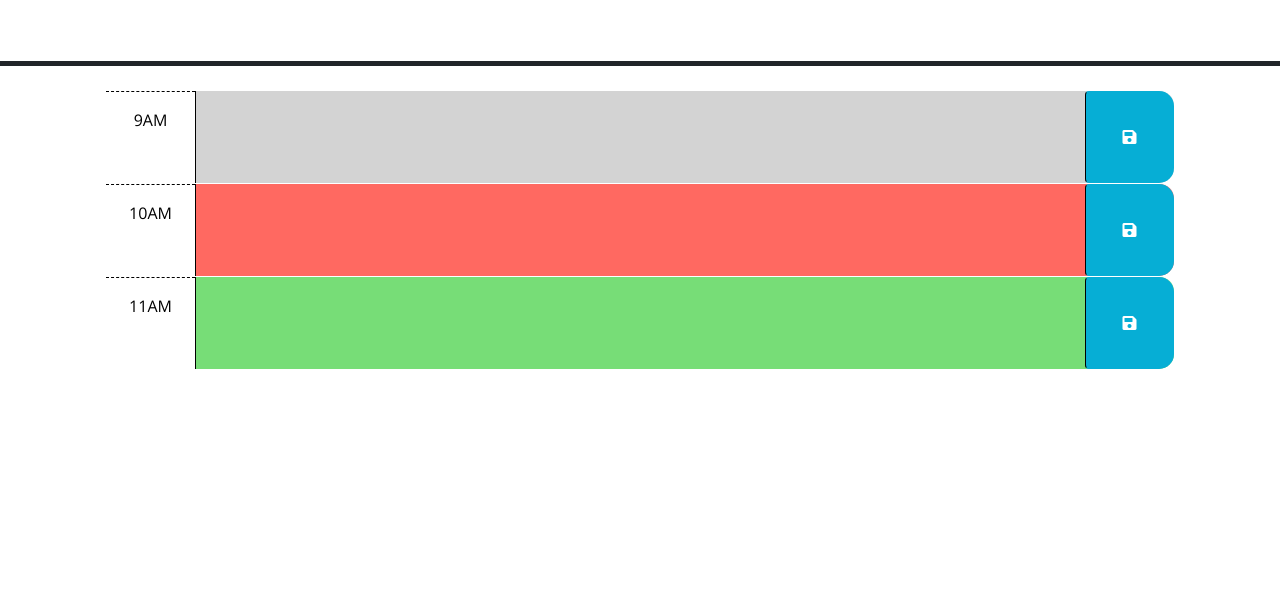
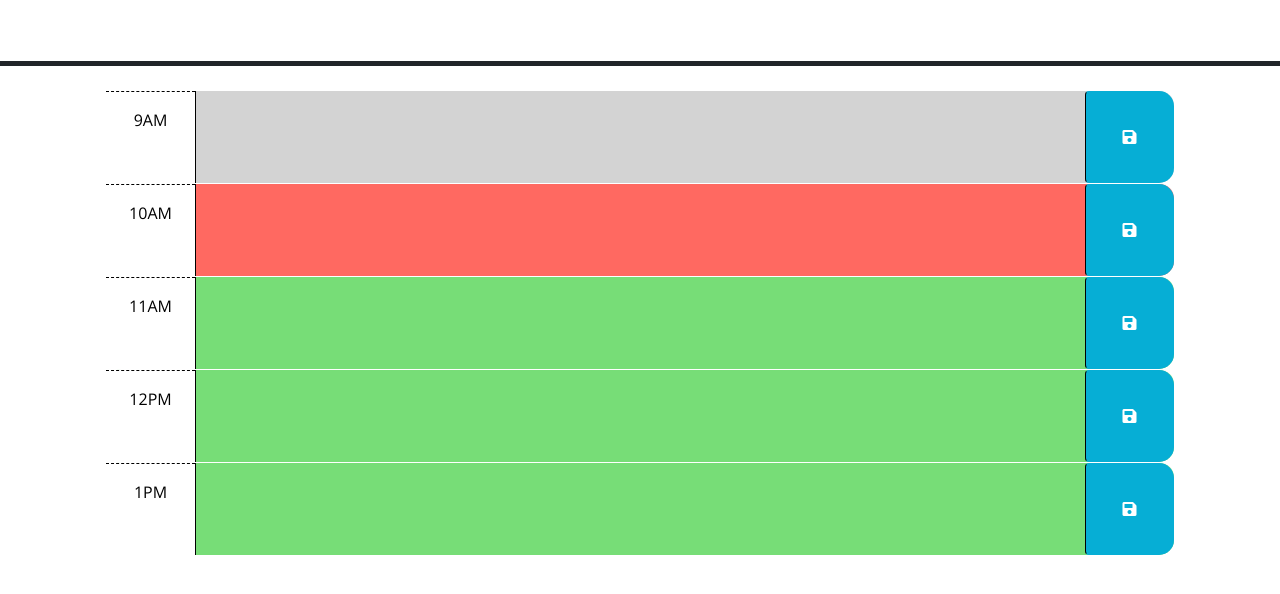
Before and after one commit to antigravityrunner/Third-Party-APIs-Challenge-5, a plain HTML site: page index.html in a window 1280 px wide. Shown: the part 166-760 px from the top of the page. Drawn offline with nearby package versions, Linux system fonts and the light colour scheme.

Commit message:
adding other time slots

```diff
--- a/index.html
+++ b/index.html
@@ -66,6 +66,22 @@
         </button>
       </div>
 
+      <div id="hour-12" class="row time-block future">
+        <div class="col-2 col-md-1 hour text-center py-3">12PM</div>
+        <textarea class="col-8 col-md-10 description" rows="3"> </textarea>
+        <button class="btn saveBtn col-2 col-md-1" aria-label="save">
+          <i class="fas fa-save" aria-hidden="true"></i>
+        </button>
+      </div>
+
+      <div id="hour-1" class="row time-block future">
+        <div class="col-2 col-md-1 hour text-center py-3">1PM</div>
+        <textarea class="col-8 col-md-10 description" rows="3"> </textarea>
+        <button class="btn saveBtn col-2 col-md-1" aria-label="save">
+          <i class="fas fa-save" aria-hidden="true"></i>
+        </button>
+      </div>
+
     <script src="https://code.jquery.com/jquery-3.4.1.min.js"></script>
     <script
       src="https://cdn.jsdelivr.net/npm/dayjs@1.11.3/dayjs.min.js"
```
